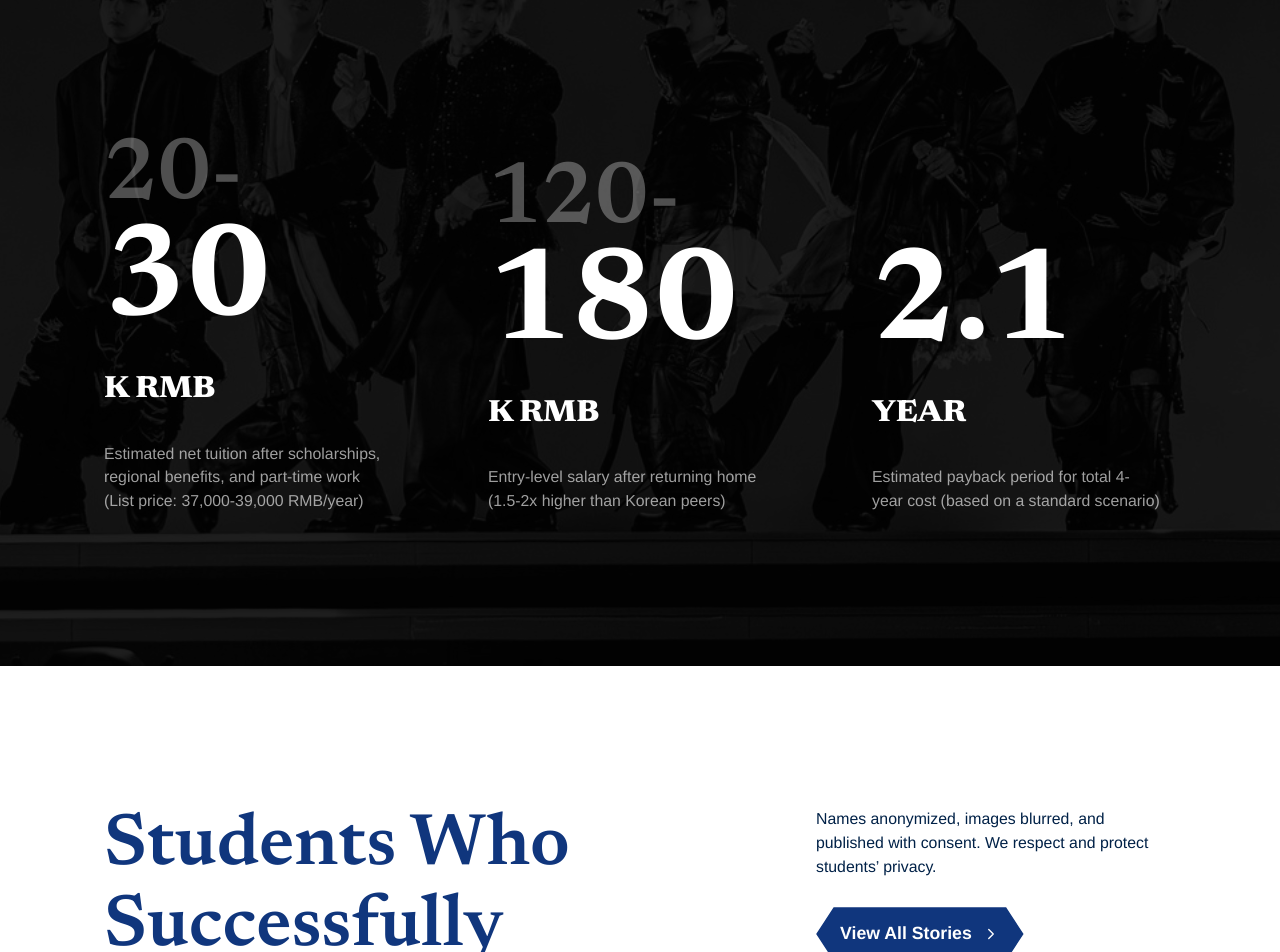
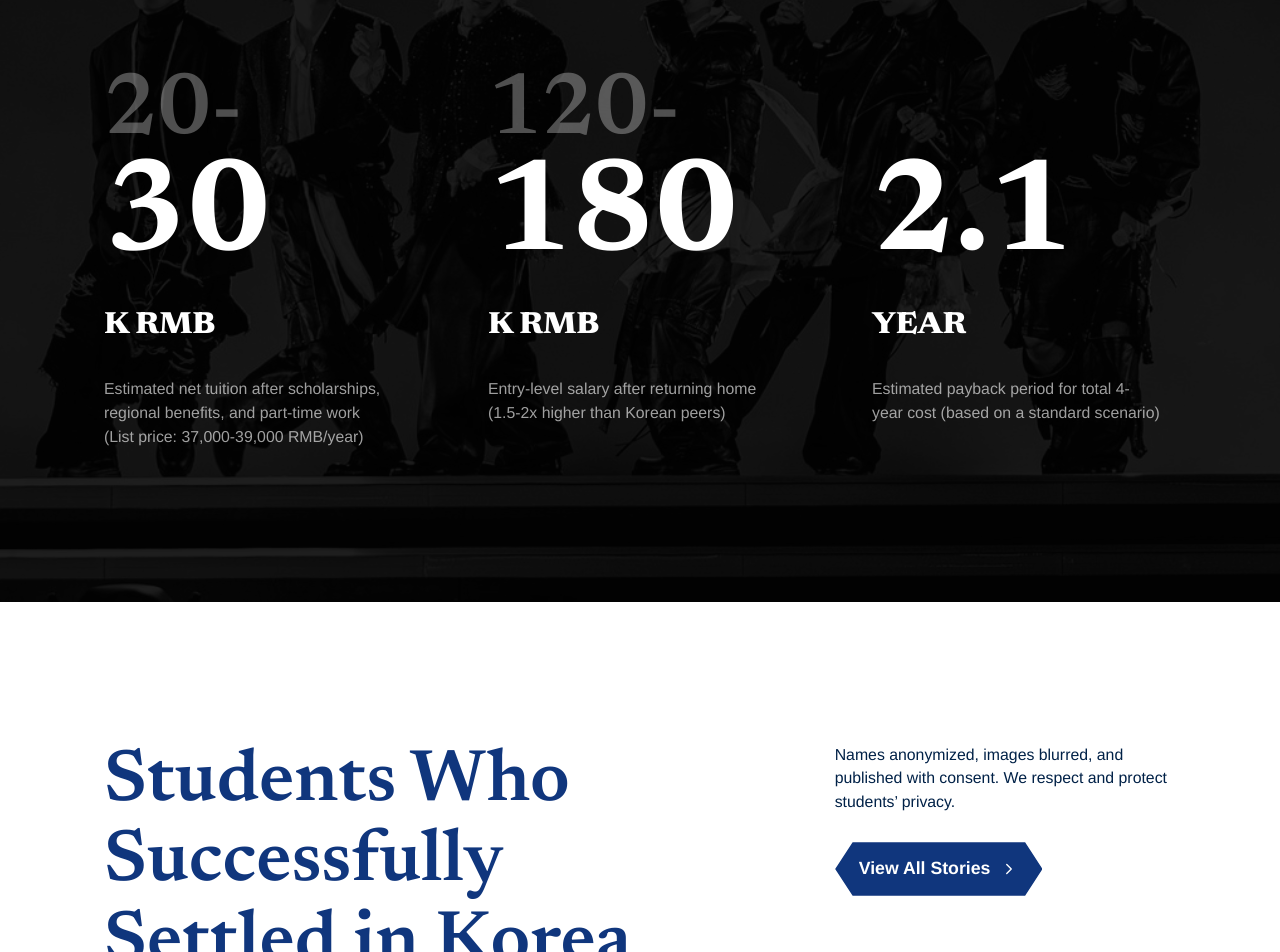
Before and after one commit to arisnoba/kisas, a Next.js app: page / in a window 1280 px wide. Shown: the part 4675-5627 px from the top of the page. Built offline with nearby package versions, Linux system fonts and the light colour scheme.

Commit message:
fix: 홈 섹션 반응형 정렬 조정

```diff
--- a/src/components/home-scaffold.tsx
+++ b/src/components/home-scaffold.tsx
@@ -59,8 +59,6 @@ function RoiNumber({ value }: { value: string }) {
 }
 
 export function HomeScaffold({ dictionary, locale }: HomeScaffoldProps) {
-	const hasUnverifiedRoiStats = dictionary.roi.stats.some(stat => !stat.isVerified);
-
 	return (
 		<main className="home-page bg-white text-[#10367d]" lang={locale}>
 			<HomeHeader logo={assets.logo} locale={locale} nav={dictionary.nav} />
@@ -119,7 +117,7 @@ export function HomeScaffold({ dictionary, locale }: HomeScaffoldProps) {
 				<div className="container-fluid home-universities-copy px-10">
 					<h2>
 						<span>{dictionary.universities.eyebrow}</span>
-						<TextLines className="block" lines={dictionary.universities.titleLines} />
+						<TextLines className="home-universities-title-line" lines={dictionary.universities.titleLines} />
 					</h2>
 					<div className="w-full md:max-w-1/2">
 						<p>{dictionary.universities.description}</p>
@@ -145,13 +143,12 @@ export function HomeScaffold({ dictionary, locale }: HomeScaffoldProps) {
 			<section className="home-roi relative min-h-[980px] overflow-hidden bg-[#050505] text-white max-[720px]:min-h-0">
 				<Image src={assets.roiBackground} alt="" fill className="home-roi-background" sizes="100vw" />
 				<div className="home-roi-overlay absolute inset-0" />
-				<div className="container home-roi-inner relative z-[1] py-[clamp(110px,12vw,210px)]">
+				<div className="container home-roi-inner relative z-1 py-[clamp(110px,12vw,210px)]">
 					<div className="home-roi-heading grid grid-cols-1 items-start gap-10 min-[1101px]:grid-cols-[minmax(0,1fr)_minmax(280px,360px)] min-[1101px]:gap-[120px]">
 						<h2 className="section-title">
 							<TextLines className="block" lines={dictionary.roi.titleLines} />
 						</h2>
 						<div>
-							{hasUnverifiedRoiStats ? <p className="home-roi-verification mb-4">{dictionary.roi.verificationNote}</p> : null}
 							<p className="home-roi-description mb-7">{dictionary.roi.description}</p>
 							<ArrowButton href="/majors-career" variant="outline">
 								{dictionary.roi.cta}
@@ -159,13 +156,15 @@ export function HomeScaffold({ dictionary, locale }: HomeScaffoldProps) {
 						</div>
 					</div>
 
-					<div className="home-roi-stats mt-20 grid grid-cols-1 gap-14 md:mt-[clamp(150px,18vw,300px)] md:grid-cols-3 md:gap-20">
+					<div className="home-roi-stats mt-20 grid grid-cols-1 gap-14 md:mt-[clamp(150px,18vw,300px)] md:grid-cols-3 md:gap-x-20 md:gap-y-0">
 						{dictionary.roi.stats.map(stat => (
-							<article className="home-roi-stat flex flex-col justify-end" key={`${stat.value}-${stat.unit}`}>
-								{stat.prefix ? <div className="home-roi-prefix">{stat.prefix}</div> : null}
-								<RoiNumber value={stat.value} />
-								<div className="home-roi-unit mt-[18px]">{stat.unit}</div>
-								<p className="home-roi-label mt-7 text-balance">{stat.label}</p>
+							<article className="home-roi-stat" key={`${stat.value}-${stat.unit}`}>
+								<div className="home-roi-metric">
+									{stat.prefix ? <div className="home-roi-prefix">{stat.prefix}</div> : null}
+									<RoiNumber value={stat.value} />
+								</div>
+								<div className="home-roi-unit">{stat.unit}</div>
+								<p className="home-roi-label text-balance">{stat.label}</p>
 							</article>
 						))}
 					</div>
@@ -173,11 +172,11 @@ export function HomeScaffold({ dictionary, locale }: HomeScaffoldProps) {
 			</section>
 
 			<section className="home-students" id="students">
-				<div className="container home-students-heading">
-					<h2 className="section-title">
+				<div className="container home-students-heading grid-cols-1 md:grid-cols-3">
+					<h2 className="section-title col-span-1 md:col-span-2">
 						<TextLines className="block" lines={dictionary.students.titleLines} />
 					</h2>
-					<div>
+					<div className="col-span-1 md:col-span-1">
 						<p>{dictionary.students.description}</p>
 						<ArrowButton href="/students" variant="solid">
 							{dictionary.students.cta}
--- a/src/i18n/pages/home.ts
+++ b/src/i18n/pages/home.ts
@@ -43,7 +43,7 @@ export type HomeDictionary = {
 	roi: {
 		titleLines: string[];
 		description: string;
-		verificationNote: string;
+		verificationNote?: string;
 		cta: string;
 		stats: {
 			prefix?: string;
@@ -154,8 +154,7 @@ export const homeDictionaries = {
 		},
 		roi: {
 			titleLines: ['See Your ROI in', 'Numbers'],
-			description: 'A standard scenario comparing net tuition, expected salary after returning home, and estimated payback period.',
-			verificationNote: 'Sample planning figures. Final tuition, scholarship, salary, and ROI values are pending client verification.',
+			description: 'From Tier 1 institutions to regionally specialized universities, we match each student with the right school based on their skills and goals.',
 			cta: 'Career & Salary',
 			stats: [
 				{
--- a/src/styles/pages/home.scss
+++ b/src/styles/pages/home.scss
@@ -358,6 +358,10 @@ body.home-menu-open {
 		display: block;
 	}
 
+	.home-universities-title-line {
+		display: block;
+	}
+
 	p {
 		margin-bottom: 28px;
 		font-family: var(--font-kisas-sans);
@@ -409,6 +413,18 @@ body.home-menu-open {
 	}
 }
 
+.home-roi-stat {
+	display: flex;
+	flex-direction: column;
+	justify-content: flex-end;
+}
+
+.home-roi-metric {
+	display: flex;
+	flex-direction: column;
+	justify-content: flex-end;
+}
+
 .home-roi-prefix {
 	font-family: var(--font-kisas-heading);
 	@include fluid-prop(font-size, 64px, 92px);
@@ -428,6 +444,7 @@ body.home-menu-open {
 	font-family: var(--font-kisas-heading);
 	@include fluid-prop(font-size, 24px, 32px);
 	font-weight: 800;
+	margin-top: 18px;
 	text-transform: uppercase;
 }
 
@@ -439,6 +456,10 @@ body.home-menu-open {
 	line-height: 1.5;
 }
 
+.home-roi-label {
+	margin-top: 28px;
+}
+
 .home-roi-verification {
 	color: rgba(255, 255, 255, 0.56);
 	font-family: var(--font-kisas-sans);
@@ -446,6 +467,29 @@ body.home-menu-open {
 	font-weight: 700;
 	line-height: 1.45;
 	text-transform: uppercase;
+}
+
+@media (min-width: 768px) {
+	.home-roi-stats {
+		grid-template-rows: auto auto auto;
+		align-items: stretch;
+		row-gap: 0;
+	}
+
+	.home-roi-stat {
+		display: grid;
+		grid-row: span 3;
+		grid-template-rows: subgrid;
+	}
+
+	.home-roi-metric {
+		align-self: end;
+	}
+
+	.home-roi-unit,
+	.home-roi-label {
+		align-self: start;
+	}
 }
 
 .home-students {
@@ -458,8 +502,8 @@ body.home-menu-open {
 
 .home-students-heading {
 	display: grid;
-	grid-template-columns: minmax(0, 1fr) minmax(280px, 360px);
-	gap: 120px;
+	// grid-template-columns: minmax(0, 1fr) minmax(280px, 360px);
+	gap: 24px;
 	align-items: start;
 
 	p {
@@ -654,6 +698,18 @@ body.home-menu-open {
 		padding-top: 40px;
 	}
 
+	.home-universities-copy {
+		h2 span:first-child,
+		.home-universities-title-line {
+			display: inline;
+		}
+
+		h2 span:first-child::after,
+		.home-universities-title-line:not(:last-child)::after {
+			content: ' ';
+		}
+	}
+
 	.home-why-kisas {
 		min-height: auto;
 	}
```
